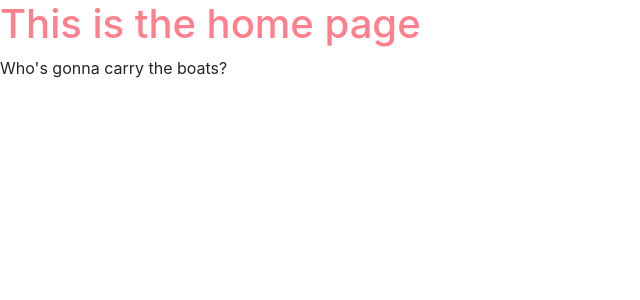
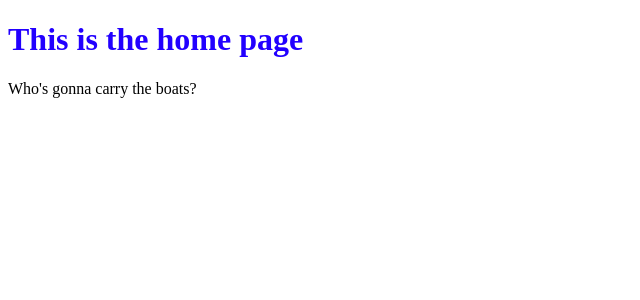
Before and after one commit to ShayanBorzu/learning-django, a Django app: page / in a window 1280 px wide. Shown: the top 300 px of the page, without its empty margins (0-640 px from the left). Run offline with Django 3.2, Linux system fonts and the light colour scheme; some libraries are stand-ins or nearby versions.

Commit message:
copied the exact way for setting up static root from the course (it only works in index.html and not on about.html. idk why).

```diff
--- a/mysite/settings.py
+++ b/mysite/settings.py
@@ -119,7 +119,7 @@ USE_TZ = True
 # https://docs.djangoproject.com/en/3.2/howto/static-files/
 
 STATIC_URL = "/static/"
-
+STATIC_ROOT = BASE_DIR / "static"
 # Default primary key field type
 # https://docs.djangoproject.com/en/3.2/ref/settings/#default-auto-field
 
--- a/templates/websiteApp/about.html
+++ b/templates/websiteApp/about.html
@@ -4,6 +4,8 @@
         <meta charset="UTF-8">
         <meta name="viewport" content="width=device-width, initial-scale=1.0">
         <title>about</title>
+        <link rel="stylesheet" href="static/test.css">
+
     </head>
     <body>
         <h1>This is the about page</h1>
--- a/templates/websiteApp/index.html
+++ b/templates/websiteApp/index.html
@@ -2,35 +2,13 @@
 <html lang="en">
     <head>
         <meta charset="UTF-8">
-        <meta http-equiv="X-UA-Compatible" content="IE=edge">
         <meta name="viewport" content="width=device-width, initial-scale=1.0">
-        <style>
-        h1{
-            color: rgb(255, 127, 140);
-        }
-    </style>
         <title>index</title>
-
-        <link rel="stylesheet"
-            href="https://stackpath.bootstrapcdn.com/bootstrap/4.3.1/css/bootstrap.min.css"
-            integrity="sha384-ggOyR0iXCbMQv3Xipma34MD+dH/1fQ784/j6cY/iJTQUOhcWr7x9JvoRxT2MZw1T"
-            crossorigin="anonymous">
-
+        <link rel="stylesheet" href="static/test.css">
     </head>
     <body>
         <h1>This is the home page</h1>
         <p>Who's gonna carry the boats?</p>
-        <script src="https://code.jquery.com/jquery-3.3.1.slim.min.js"
-            integrity="sha384-q8i/X+965DzO0rT7abK41JStQIAqVgRVzpbzo5smXKp4YfRvH+8abtTE1Pi6jizo"
-            crossorigin="anonymous"></script>
-        <script
-            src="https://cdnjs.cloudflare.com/ajax/libs/popper.js/1.14.7/umd/popper.min.js"
-            integrity="sha384-UO2eT0CpHqdSJQ6hJty5KVphtPhzWj9WO1clHTMGa3JDZwrnQq4sF86dIHNDz0W1"
-            crossorigin="anonymous"></script>
-        <script
-            src="https://stackpath.bootstrapcdn.com/bootstrap/4.3.1/js/bootstrap.min.js"
-            integrity="sha384-JjSmVgyd0p3pXB1rRibZUAYoIIy6OrQ6VrjIEaFf/nJGzIxFDsf4x0xIM+B07jRM"
-            crossorigin="anonymous"></script>
     </body>
 
 </html>
--- a/websiteApp/static/test.css
+++ b/websiteApp/static/test.css
@@ -1,3 +1,3 @@
 h1 {
-    color: hsl(131, 100%, 35%);
+    color: hsl(248, 100%, 50%);
 }
```
Also changed, not shown: templates/websiteApp/contact.html (+24 -2 lines). Lines whose indentation alone changed are shown as unchanged.
